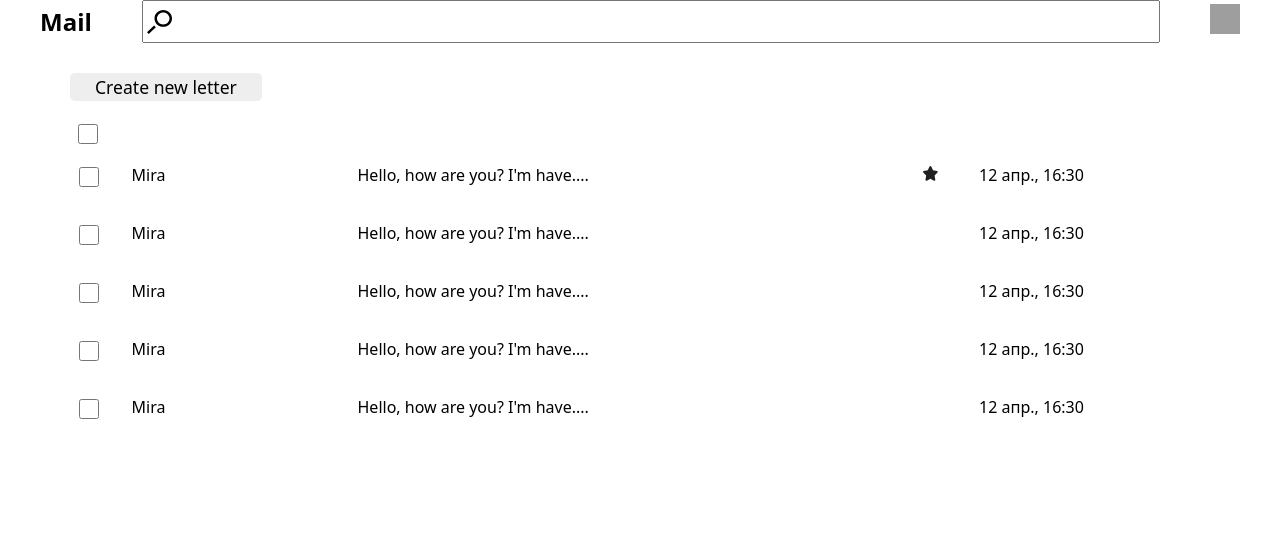
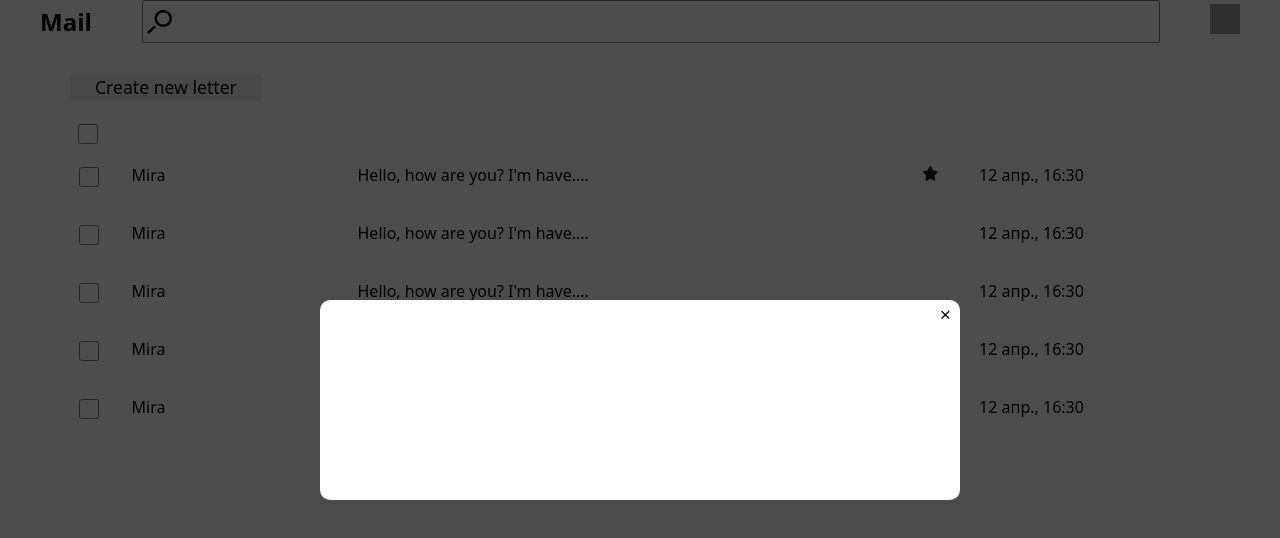
Before and after one commit to drummer-Yurii/mail-frontend, a Vue app: page / in a window 1280 px wide. Both pictures are taken after a click on the button "Create new letter". Shown: the top 538 px of the page. Built offline with nearby package versions, Linux system fonts and the light colour scheme; grey boxes are pictures that could not be loaded.

Commit message:
show modal window

```diff
--- a/src/components/Main/Main.vue
+++ b/src/components/Main/Main.vue
@@ -5,10 +5,12 @@ import css from "./Main.module.css";
 import Checkbox from "../Controls/Checkbox/Checkbox.vue";
 import { ref } from "vue";
 import Button from "../Controls/Button/Button.vue";
+import Modal from "../Modal/Modal.vue";
 
 const props = defineProps(["search"])
 
 const isAllChecked = ref(false);
+const isOpenEditor = ref(false);
 
 function handler (state) {
     isAllChecked.value = state;
@@ -26,7 +28,7 @@ function filterFits(lettersMock) {
     <main :class="css.main">
 
         <section :class="css.main__create">
-            <Button>Create new letter</Button>
+            <Button @click="isOpenEditor = !isOpenEditor">Create new letter</Button>
         </section>
 
         <section :class="css.letters">
@@ -45,4 +47,5 @@ function filterFits(lettersMock) {
             </Letter>
         </section>
     </main>
+    <Modal :show="isOpenEditor" @close="isOpenEditor = false"></Modal>
 </template>
```
